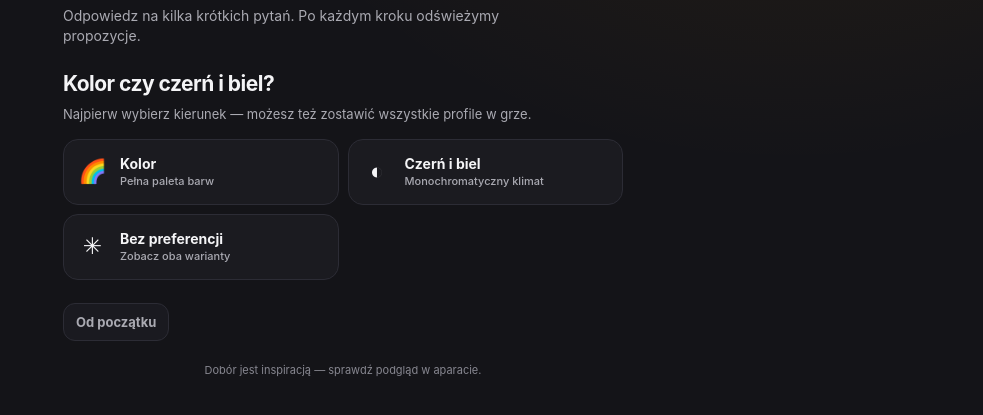
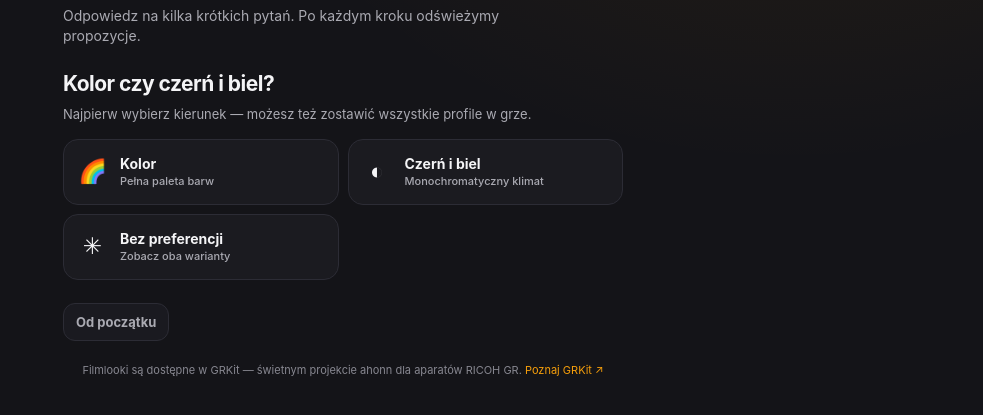
Before and after one commit to siwciu/film-picker, a plain HTML site: page index.html in a window 1280 px wide. Shown: the part 227-642 px from the top of the page, without its empty margins (297-1280 px from the left). Drawn offline with Linux system fonts and the light colour scheme; no server answers.

Commit message:
Add credit to GRKit in the footer

```diff
--- a/app.js
+++ b/app.js
@@ -35,7 +35,9 @@
       effectsGuide: "Przewodnik po efektach", allLooks: "Wszystkie filmlooki",
       catalogIntro: "30 wbudowanych efektów GRKit v1.6.4. Wybierz kategorię pytań, by znaleźć styl dla swojej sceny.",
       catalogSource: "Efekty GRKit są dopasowaniami symulacji LUT, a nie dokładnymi odpowiednikami filmu. Nie dodają ziarna ani halacji.",
-      sourceLink: "Źródło i podglądy GRKit ↗", footnote: "Dobór jest inspiracją — sprawdź podgląd w aparacie.",
+      sourceLink: "Źródło i podglądy GRKit ↗",
+      footnote: "Filmlooki są dostępne w GRKit — świetnym projekcie ahonn dla aparatów RICOH GR.",
+      footnoteLink: "Poznaj GRKit ↗",
       colorGroup: "Kolor", bwGroup: "Czerń i biel", language: "Język",
       description: "Dobierz filmlook GRKit do tematu i światła.",
       checkLooks: "Sprawdź nowości", checkingLooks: "Sprawdzam filmlooki GRKit…",
@@ -64,7 +66,9 @@
       effectsGuide: "Film look guide", allLooks: "All film looks",
       catalogIntro: "30 built-in GRKit v1.6.4 effects. Answer the questions to find a look for your scene.",
       catalogSource: "GRKit effects are LUT-simulation matches, not exact film equivalents. They do not add grain or halation.",
-      sourceLink: "GRKit source and previews ↗", footnote: "Use these suggestions as inspiration — check the preview in your camera.",
+      sourceLink: "GRKit source and previews ↗",
+      footnote: "The film looks are available in GRKit, a great project by ahonn for RICOH GR cameras.",
+      footnoteLink: "Discover GRKit ↗",
       colorGroup: "Color", bwGroup: "Black and white", language: "Language",
       description: "Find a GRKit film look for your subject and lighting.",
       checkLooks: "Check for new looks", checkingLooks: "Checking GRKit film looks…",
@@ -226,7 +230,8 @@
     document.getElementById("catalog-intro").textContent = text.catalogIntro;
     document.getElementById("catalog-source-copy").textContent = text.catalogSource;
     document.getElementById("catalog-source-link").textContent = text.sourceLink;
-    document.getElementById("footnote").textContent = text.footnote;
+    document.getElementById("footnote-copy").textContent = text.footnote;
+    document.getElementById("footnote-link").textContent = text.footnoteLink;
     catalogToggle.textContent = catalogOpen ? text.returnToQuestions : `${text.catalog} · ${FILMS.length}`;
     renderUpdateStatus();
   }
--- a/index.html
+++ b/index.html
@@ -98,6 +98,8 @@
     .action.secondary { background: var(--surface); color: var(--text); border: 1px solid var(--line); }
     .action:disabled { opacity: .42; }
     .footnote { margin: 22px 0 0; color: #878790; font-size: 11px; text-align: center; }
+    .footnote a { color: var(--accent); text-decoration: none; }
+    .footnote a:hover, .footnote a:focus-visible { text-decoration: underline; }
     .results { display: grid; gap: 11px; margin-top: 18px; }
     .result-card { padding: 17px; border: 1px solid var(--line); border-radius: var(--radius); background: var(--surface); }
     .result-card.best { border-color: var(--accent); background: linear-gradient(145deg, rgba(245,158,11,.11), var(--surface) 60%); }
@@ -169,7 +171,7 @@
       <div class="catalog-list" id="catalog-list"></div>
       <p class="source-note"><span id="catalog-source-copy">Efekty GRKit są dopasowaniami symulacji LUT, a nie dokładnymi odpowiednikami filmu. Nie dodają ziarna ani halacji.</span> <a id="catalog-source-link" href="https://grkit.app/install/#effects-label" target="_blank" rel="noreferrer">Źródło i podglądy GRKit ↗</a></p>
     </main>
-    <footer class="footnote" id="footnote">Dobór jest inspiracją — sprawdź podgląd w aparacie.</footer>
+    <footer class="footnote" id="footnote"><span id="footnote-copy">Filmlooki są dostępne w GRKit — świetnym projekcie ahonn dla aparatów RICOH GR.</span> <a id="footnote-link" href="https://grkit.app/" target="_blank" rel="noreferrer">Poznaj GRKit ↗</a></footer>
   </div>
   <script src="./films.js" defer></script>
   <script src="./app.js" defer></script>
```
